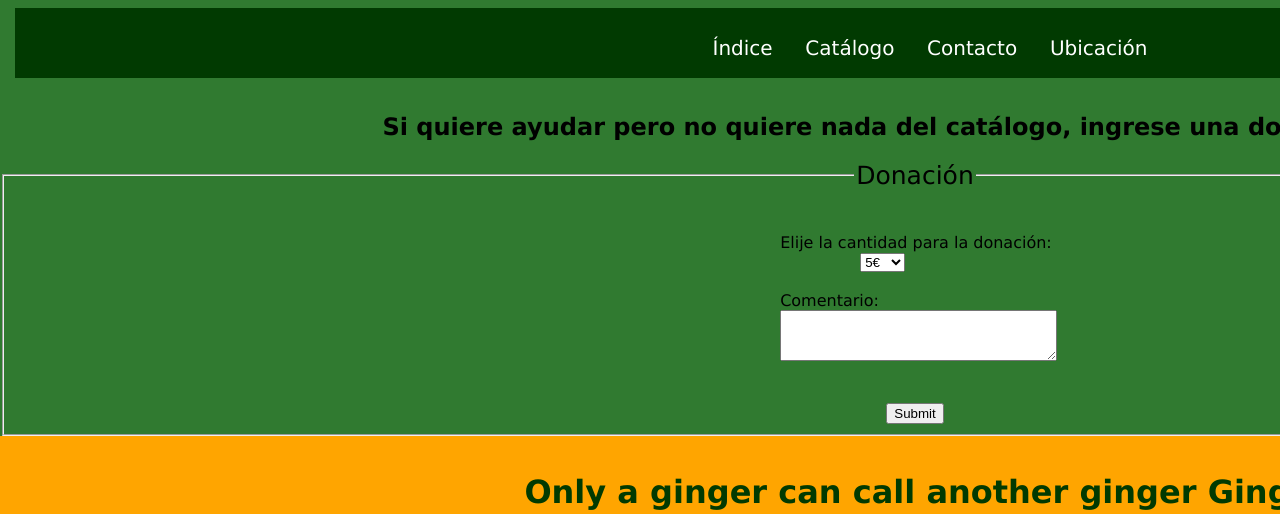
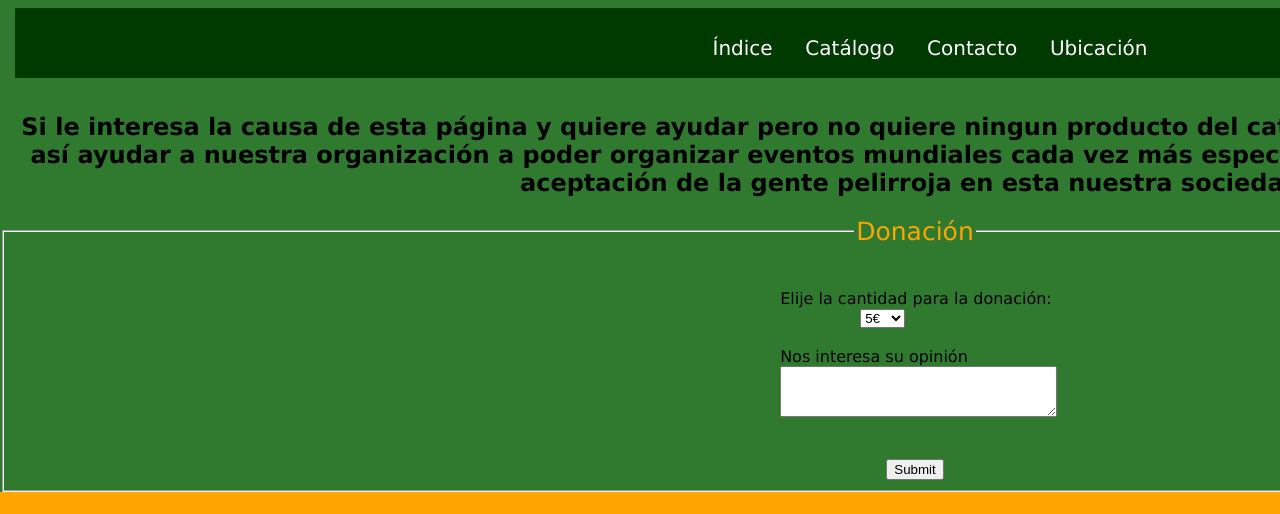
Before and after one commit to tomas-izv/tomas-izv.github.io, a plain HTML site: page Donacion/Donacion.html in a window 1280 px wide. Shown: the part 433-947 px from the top of the page. Drawn offline with Linux system fonts and the light colour scheme.

Commit message:
Edit 09/12/2023

```diff
--- a/Donacion/Donacion.html
+++ b/Donacion/Donacion.html
@@ -88,11 +88,13 @@
 
     <article>
 
-        <h1>Si quiere ayudar pero no quiere nada del catálogo, ingrese una donación aquí:</h1>
+        <h1>Si le interesa la causa de esta página y quiere ayudar pero no quiere ningun producto del catálogo, ingrese
+            una donación aquí para así ayudar a nuestra organización a poder organizar eventos mundiales cada vez más
+            espectaculares que ayudan a la visibilidad y aceptación de la gente pelirroja en esta nuestra sociedad.</h1>
         <form>
 
             <fieldset>
-                <legend style="text-align: center; font-size: 25px;">Donación</legend>
+                <legend style="text-align: center; font-size: 25px; color: orange;">Donación</legend>
                 <br>
                 <br>
 
@@ -109,7 +111,7 @@
                     </select>
                     <br>
                     <br>
-                    <label for="comment">Comentario: </label>
+                    <label for="comment">Nos interesa su opinión</label>
                     <br>
                     <textarea id="comment" type="textarea" rows="3" cols="32" value=""></textarea>
                 </div>
```
Also changed, not shown: Contacto/Contacto.html (+3 -3 lines), 1 other file.
